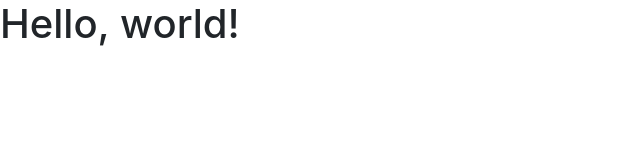
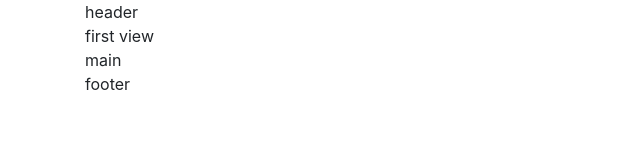
Before and after one commit to conn-do/japaan.jp-v3, a plain HTML site: page index.html in a window 1280 px wide. Shown: the whole page, without its empty margins (0-640 px from the left). Drawn offline with nearby package versions, Linux system fonts and the light colour scheme.

Commit message:
ヘッダー、ファーストビュー、メイン、フッターの構成にしてみる

```diff
--- a/index.html
+++ b/index.html
@@ -8,10 +8,47 @@
     <!-- Bootstrap CSS -->
     <link rel="stylesheet" href="https://stackpath.bootstrapcdn.com/bootstrap/4.3.1/css/bootstrap.min.css" integrity="sha384-ggOyR0iXCbMQv3Xipma34MD+dH/1fQ784/j6cY/iJTQUOhcWr7x9JvoRxT2MZw1T" crossorigin="anonymous">
 
+    <link rel="stylesheet" href="./css/style.css">
+
     <title>Hello, world!</title>
   </head>
   <body>
-    <h1>Hello, world!</h1>
+    <div class="header-wrap">
+        <div class="container">
+            <div class="row">
+                <div class="col-sm-12">
+                    header
+                </div>
+            </div>
+        </div>
+    </div>
+    <div class="fv-wrap">
+        <div class="container">
+            <div class="row">
+                <div class="col-sm-12">
+                    first view
+                </div>
+            </div>
+        </div>
+    </div>
+    <div class="main-wrap">
+        <div class="container">
+            <div class="row">
+                <div class="col-sm-12">
+                    main
+                </div>
+            </div>
+        </div>
+    </div>
+    <div class="footer-wrap">
+        <div class="container">
+            <div class="row">
+                <div class="col-sm-12">
+                    footer
+                </div>
+            </div>
+        </div>
+    </div>
 
     <!-- Optional JavaScript -->
     <!-- jQuery first, then Popper.js, then Bootstrap JS -->
```
